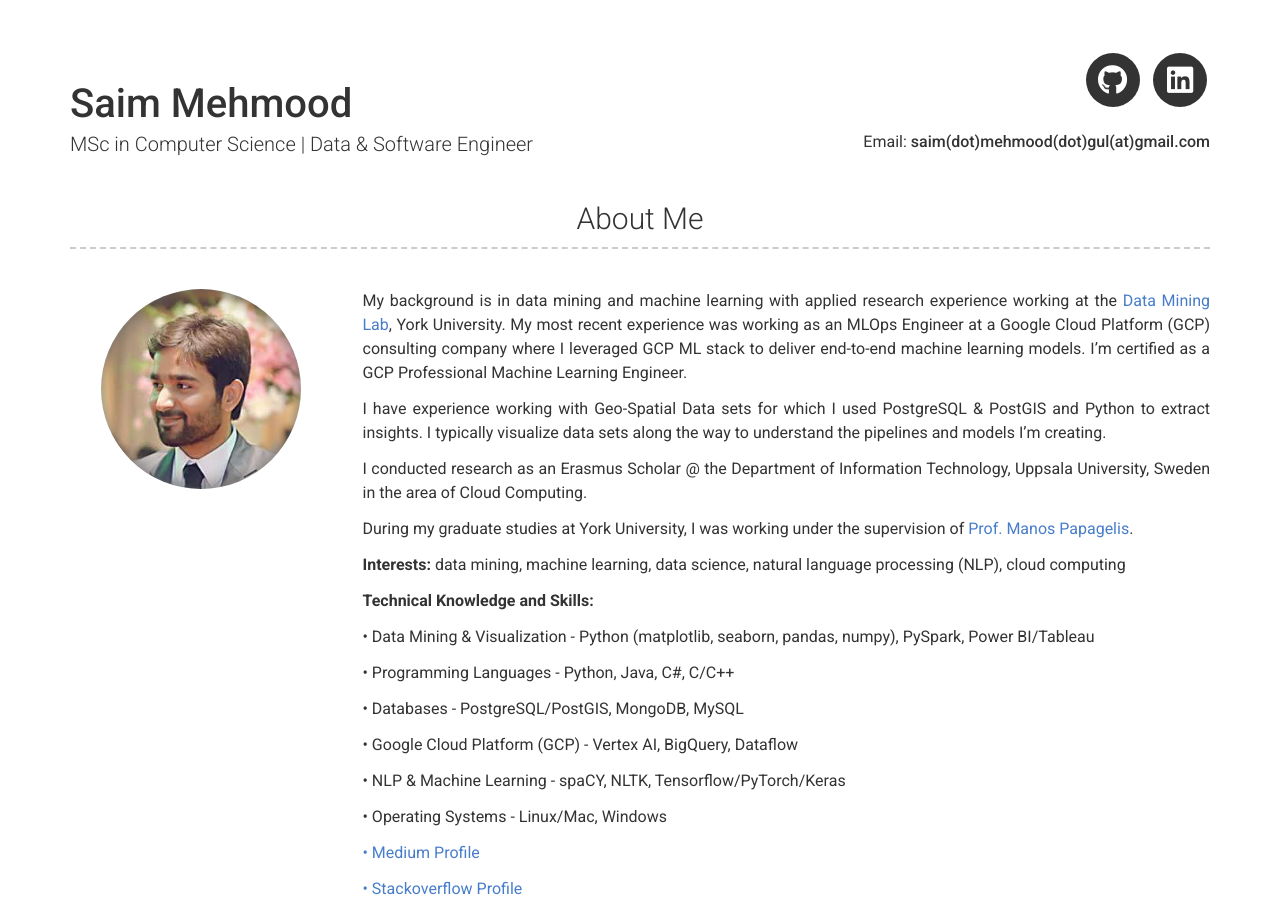
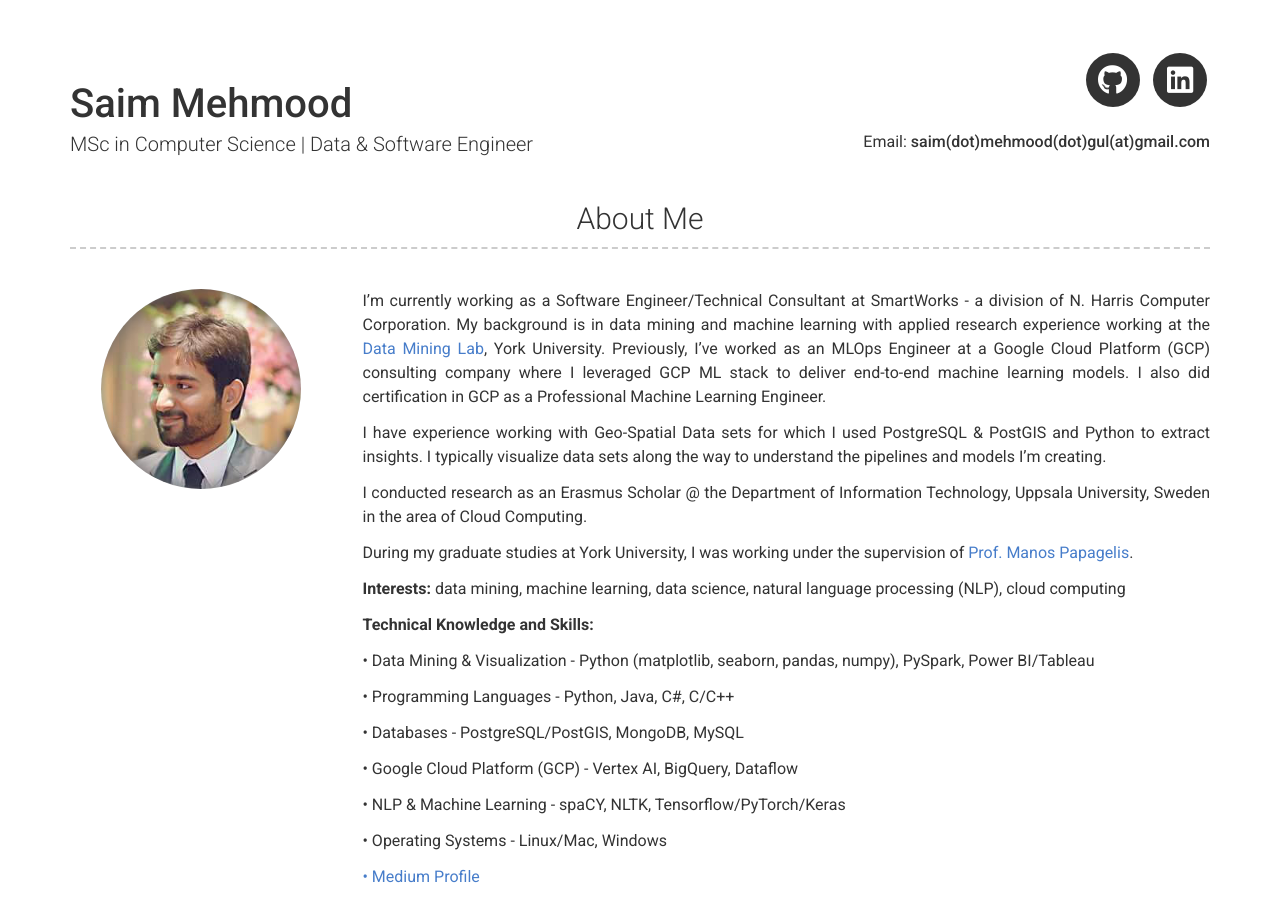
Before and after one commit to saimmehmood/saimmehmood.github.io, a Jekyll site: the page built from index.md, in a window 1280 px wide and 900 px high. Built offline with Jekyll 4.4.1, drawn with Linux system fonts in a browser that asks for light colours; nearby versions of some CDN libraries.

Commit message:
updates to intro

```diff
--- a/_config.yml
+++ b/_config.yml
@@ -29,9 +29,10 @@ linkedin_username: saimmehmoodgul
 # about_title: About Me
 about_profile_image: images/circle-cropped.png
 about_content: | # this will include new lines to allow paragraphs
+    I'm currently working as a Software Engineer/Technical Consultant at SmartWorks - a division of N. Harris Computer Corporation.
     My background is in data mining and machine learning with applied research experience working at the [Data Mining Lab](https://dminer.eecs.yorku.ca/), York University.
-    My most recent experience was working as an MLOps Engineer at a Google Cloud Platform (GCP) consulting company where I leveraged GCP ML stack to deliver end-to-end machine learning models.
-    I'm certified as a GCP Professional Machine Learning Engineer.
+    Previously, I've worked as an MLOps Engineer at a Google Cloud Platform (GCP) consulting company where I leveraged GCP ML stack to deliver end-to-end machine learning models.
+    I also did certification in GCP as a Professional Machine Learning Engineer.
 
     I have experience working with Geo-Spatial Data sets for which I used PostgreSQL & PostGIS and Python to extract insights.
     I typically visualize data sets along the way to understand the pipelines and models I'm creating.
```
